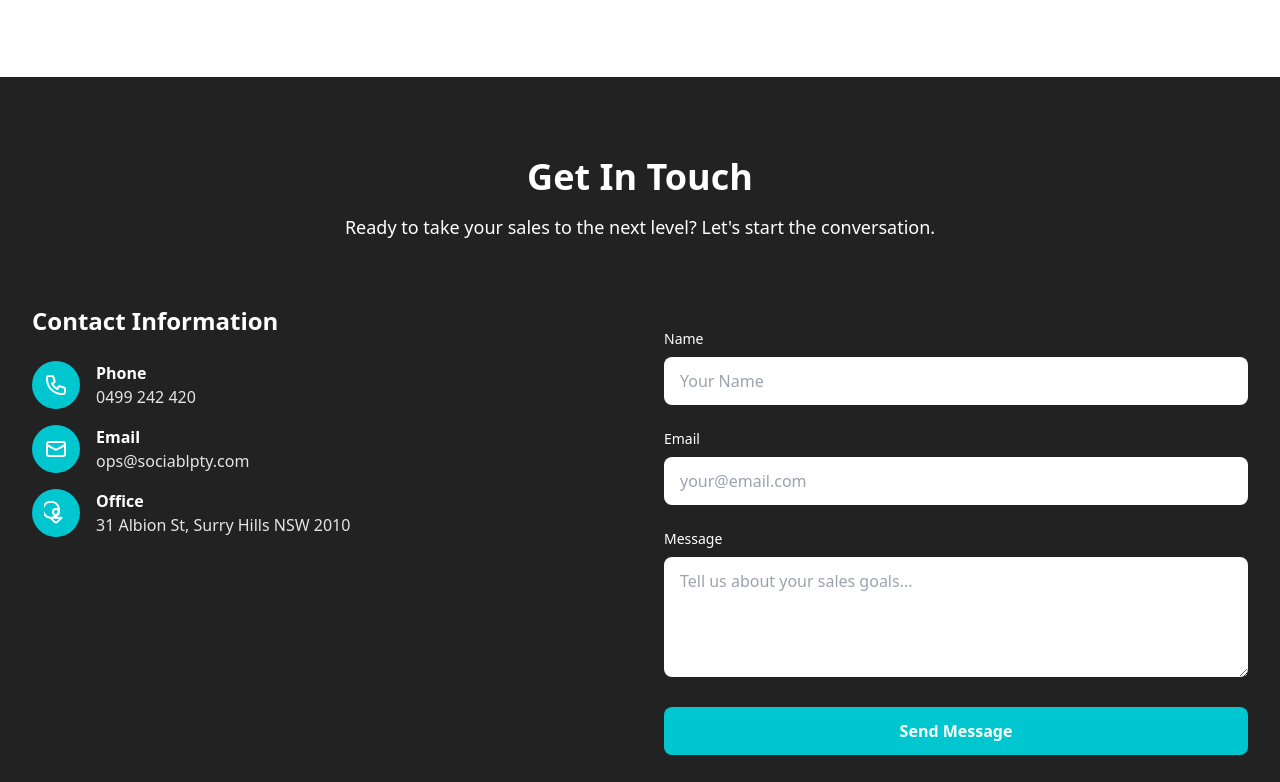
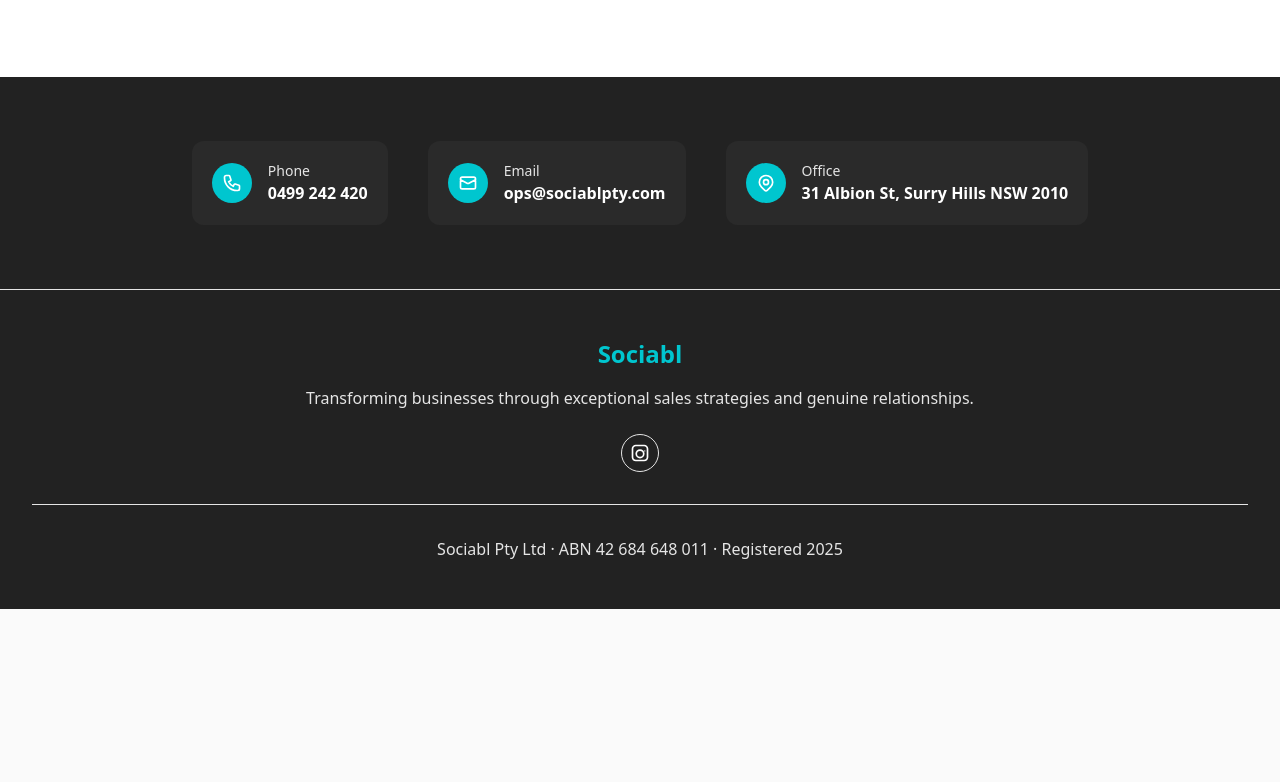
Before and after one commit to Sociabl/sociabl-site, a website: page index.html in a window 1280 px wide. Shown: the part 1583-2365 px from the top of the page. After the commit the page ends 2192 px from the top, so only its background shows below. Drawn offline with nearby package versions, Linux system fonts and the light colour scheme.

Commit message:
Update index.html

```diff
--- a/index.html
+++ b/index.html
@@ -195,99 +195,47 @@
   </section>
 
   <!-- Contact -->
-  <section id="contact" class="py-20 bg-charcoal text-white">
+  <section id="contact" class="py-16 bg-charcoal text-white">
     <div class="max-w-7xl mx-auto px-4 sm:px-6 lg:px-8">
-      <div class="text-center mb-16">
-        <h2 class="text-4xl font-bold mb-4">Get In Touch</h2>
-        <p class="text-lg max-w-2xl mx-auto">Ready to take your sales to the next level? Let's start the conversation.</p>
-      </div>
-      <div class="grid md:grid-cols-2 gap-12">
-        <div class="fade-in">
-          <h3 class="text-2xl font-bold mb-6">Contact Information</h3>
-          <div class="space-y-4">
-            <div class="flex items-center">
-              <div class="w-12 h-12 bg-bright-aqua rounded-full flex items-center justify-center mr-4">
-                <svg class="w-6 h-6 text-white" fill="none" stroke="currentColor" viewBox="0 0 24 24">
-                  <path stroke-linecap="round" stroke-linejoin="round" stroke-width="2" d="M3 5a2 2 0 012-2h3.28a1 1 0 01.948.684l1.498 4.493a1 1 0 01-.502 1.21l-2.257 1.13a11.042 11.042 0 005.516 5.516l1.13-2.257a1 1 0 011.21-.502l4.493 1.498a1 1 0 01.684.949V19a2 2 0 01-2 2h-1C9.716 21 3 14.284 3 6V5z"></path>
-                </svg>
-              </div>
-              <div>
-                <div class="font-semibold">Phone</div>
-                <div class="text-light-grey">
-                  <a href="tel:+61499242420" class="hover:text-bright-aqua focus:underline">0499 242 420</a>
-                </div>
-              </div>
-            </div>
-            <div class="flex items-center">
-              <div class="w-12 h-12 bg-bright-aqua rounded-full flex items-center justify-center mr-4">
-                <svg class="w-6 h-6 text-white" fill="none" stroke="currentColor" viewBox="0 0 24 24">
-                  <path stroke-linecap="round" stroke-linejoin="round" stroke-width="2" d="M3 8l7.89 4.26a2 2 0 002.22 0L21 8M5 19h14a2 2 0 002-2V7a2 2 0 00-2-2H5a2 2 0 00-2 2v10a2 2 0 002 2z"></path>
-                </svg>
-              </div>
-              <div>
-                <div class="font-semibold">Email</div>
-                <div class="text-light-grey">
-                  <!-- Plain mailto: so the default mail app opens (no target, no JS) -->
-                  <a
-                    href="mailto:ops@sociablpty.com"
-                    class="hover:text-bright-aqua focus:underline"
-                    data-track="contact_email"
-                    aria-label="Email Sociabl at ops@sociablpty.com"
-                  >
-                    ops@sociablpty.com
-                  </a>
-                </div>
-              </div>
-            </div>
-            <div class="flex items-center">
-              <div class="w-12 h-12 bg-bright-aqua rounded-full flex items-center justify-center mr-4">
-                <svg class="w-6 h-6 text-white" fill="none" stroke="currentColor" viewBox="0 0 24 24">
-                  <path stroke-linecap="round" stroke-linejoin="round" stroke-width="2" d="M17.657 16.657L13.414 20.9a1.998 1.998 0 01-2.827 0l-4.244-4.243a8 8 0 111.314 0z"></path>
-                  <path stroke-linecap="round" stroke-linejoin="round" stroke-width="2" d="M15 11a3 3 0 11-6 0 3 3 0 016 0z"></path>
-                </svg>
-              </div>
-              <div>
-                <div class="font-semibold">Office</div>
-                <div class="text-light-grey">31 Albion St, Surry Hills NSW 2010</div>
-              </div>
-            </div>
-          </div>
-        </div>
-        <div class="fade-in stagger-1">
-          <!-- CONTACT FORM (posts to /api/contact) -->
-          <form class="space-y-6" id="contact-form" novalidate
-                action="/api/contact" method="POST" enctype="application/x-www-form-urlencoded">
-  <!-- Honeypot (invisible to users) -->
-  <input type="text" name="company" class="hidden" tabindex="-1" autocomplete="off" aria-hidden="true"/>
+      <div class="flex flex-col md:flex-row items-stretch justify-center gap-6 md:gap-10">
+        <!-- PHONE -->
+        <a href="tel:+61499242420" class="flex items-center gap-4 bg-[#2a2a2a] rounded-xl p-5 hover:bg-[#313131] transition">
+          <span class="w-10 h-10 bg-bright-aqua rounded-full flex items-center justify-center">
+            <svg class="w-5 h-5 text-white" fill="none" stroke="currentColor" viewBox="0 0 24 24">
+              <path stroke-linecap="round" stroke-linejoin="round" stroke-width="2" d="M3 5a2 2 0 012-2h3.28a1 1 0 01.948.684l1.498 4.493a1 1 0 01-.502 1.21l-2.257 1.13a11.042 11.042 0 005.516 5.516l1.13-2.257a1 1 0 011.21-.502l4.493 1.498a1 1 0 01.684.949V19a2 2 0 01-2 2h-1C9.716 21 3 14.284 3 6V5z"></path>
+            </svg>
+          </span>
+          <span>
+            <div class="text-sm text-light-grey">Phone</div>
+            <div class="font-semibold">0499 242 420</div>
+          </span>
+        </a>
 
-  <div>
-    <label class="block text-sm font-medium mb-2" for="name">Name</label>
-    <input id="name" name="name" type="text" required
-           class="w-full px-4 py-3 bg-white text-charcoal rounded-lg focus:outline-none focus:ring-2 focus:ring-bright-aqua"
-           placeholder="Your Name">
-  </div>
+        <!-- EMAIL -->
+        <a href="mailto:ops@sociablpty.com" class="flex items-center gap-4 bg-[#2a2a2a] rounded-xl p-5 hover:bg-[#313131] transition" data-track="contact_email" aria-label="Email Sociabl at ops@sociablpty.com">
+          <span class="w-10 h-10 bg-bright-aqua rounded-full flex items-center justify-center">
+            <svg class="w-5 h-5 text-white" fill="none" stroke="currentColor" viewBox="0 0 24 24">
+              <path stroke-linecap="round" stroke-linejoin="round" stroke-width="2" d="M3 8l7.89 4.26a2 2 0 002.22 0L21 8M5 19h14a2 2 0 002-2V7a2 2 0 00-2-2H5a2 2 0 00-2 2v10a2 2 0 002 2z"></path>
+            </svg>
+          </span>
+          <span>
+            <div class="text-sm text-light-grey">Email</div>
+            <div class="font-semibold">ops@sociablpty.com</div>
+          </span>
+        </a>
 
-  <div>
-    <label class="block text-sm font-medium mb-2" for="email">Email</label>
-    <input id="email" name="email" type="email" required
-           class="w-full px-4 py-3 bg-white text-charcoal rounded-lg focus:outline-none focus:ring-2 focus:ring-bright-aqua"
-           placeholder="your@email.com">
-  </div>
-
-  <div>
-    <label class="block text-sm font-medium mb-2" for="message">Message</label>
-    <textarea id="message" name="message" rows="4" required
-              class="w-full px-4 py-3 bg-white text-charcoal rounded-lg focus:outline-none focus:ring-2 focus:ring-bright-aqua"
-              placeholder="Tell us about your sales goals..."></textarea>
-  </div>
-
-  <button id="contact-submit" type="submit"
-          class="w-full bg-bright-aqua text-white px-6 py-3 rounded-lg font-semibold hover:bg-opacity-90 transition-all duration-300">
-    Send Message
-  </button>
-
-  <p id="form-status" class="text-sm mt-2" aria-live="polite"></p>
-</form>
+        <!-- OFFICE -->
+        <div class="flex items-center gap-4 bg-[#2a2a2a] rounded-xl p-5">
+          <span class="w-10 h-10 bg-bright-aqua rounded-full flex items-center justify-center">
+            <svg class="w-5 h-5 text-white" fill="none" stroke="currentColor" viewBox="0 0 24 24">
+              <path stroke-linecap="round" stroke-linejoin="round" stroke-width="2" d="M17.657 16.657L13.414 20.9a1.998 1.998 0 01-2.827 0l-4.244-4.243a8 8 0 1111.314 0z"></path>
+              <path stroke-linecap="round" stroke-linejoin="round" stroke-width="2" d="M15 11a3 3 0 11-6 0 3 3 0 016 0z"></path>
+            </svg>
+          </span>
+          <span>
+            <div class="text-sm text-light-grey">Office</div>
+            <div class="font-semibold">31 Albion St, Surry Hills NSW 2010</div>
+          </span>
         </div>
       </div>
     </div>
```
